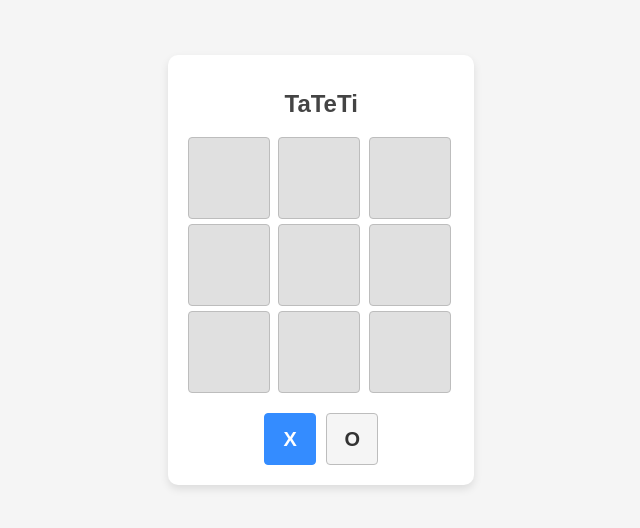
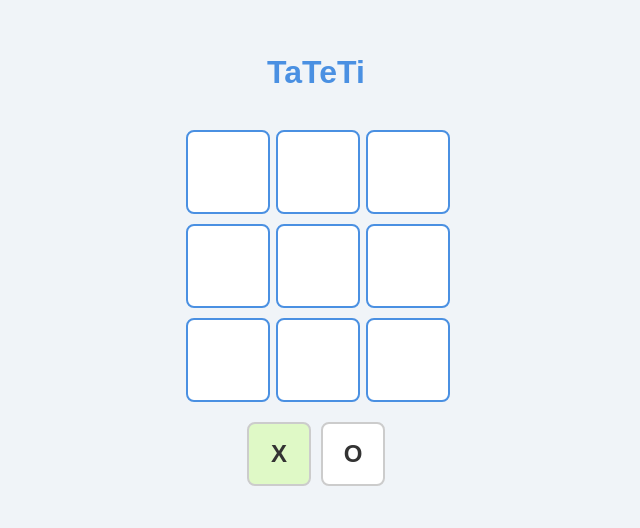
Before and after one commit to VaalentinoB/Tateti, a React (Vite) app: page / in a window 1280 px wide. Shown: the part 130-658 px from the top of the page, without its empty margins (324-964 px from the left). Built offline with nearby package versions, Linux system fonts and the light colour scheme.

Commit message:
Update: Css

```diff
--- a/src/App.css
+++ b/src/App.css
@@ -1,79 +1,112 @@
-/* General styles */
+
 body {
   font-family: Arial, sans-serif;
-  background-color: #f5f5f5;
-  color: #333;
   margin: 0;
+  padding: 0;
   display: flex;
   justify-content: center;
   align-items: center;
-  min-height: 100vh;
+  height: 100vh;
+  background-color: #f0f4f8;
+  color: #333;
+  overflow: hidden;
 }
 
 .board {
+  display: flex;
+  flex-direction: column;
+  align-items: center;
+  gap: 20px;
   text-align: center;
-  padding: 20px;
-  background: #ffffff;
-  box-shadow: 0 4px 8px rgba(0, 0, 0, 0.1);
-  border-radius: 10px;
-  max-width: 400px;
-  width: 90%;
 }
 
 h1 {
-  font-size: 24px;
+  font-size: 2rem;
+  color: #4a90e2;
   margin-bottom: 20px;
-  color: #444;
 }
 
 .game {
   display: grid;
-  grid-template-columns: repeat(3, 1fr);
-  gap: 5px;
-  margin-bottom: 20px;
+  grid-template-columns: repeat(3, 80px);
+  gap: 10px;
 }
 
 .square {
-  background: #e0e0e0;
-  border: 1px solid #bdbdbd;
-  border-radius: 4px;
+  width: 80px;
   height: 80px;
-  width: 80px;
   display: flex;
   justify-content: center;
   align-items: center;
-  font-size: 24px;
+  font-size: 2rem;
   font-weight: bold;
+  border: 2px solid #4a90e2;
+  border-radius: 8px;
+  background-color: #fff;
   cursor: pointer;
+  transition: background-color 0.3s ease;
 }
 
 .square:hover {
-  background: #d6d6d6;
-  transform: scale(1.05);
+  background-color: #eaf4ff;
 }
 
 .square.selected {
-  background: #42a5f5;
-  color: #ffffff;
-  border-color: #2196f3;
+  background-color: #dff9c6;
 }
 
 .turns {
   display: flex;
-  justify-content: center;
   gap: 10px;
 }
 
 .turns .square {
-  height: 50px;
-  width: 50px;
-  font-size: 20px;
+  width: 60px;
+  height: 60px;
+  font-size: 1.5rem;
   cursor: default;
-  background: #f5f5f5;
+  border: 2px solid #ccc;
 }
 
-.turns .square.selected {
-  background: #348cff;
-  color: white;
-  border-color: #348cff;
+
+.winner {
+  position: fixed;
+  top: 50%;
+  left: 50%;
+  transform: translate(-50%, -50%);
+  background-color: #fff;
+  padding: 20px;
+  border-radius: 10px;
+  text-align: center;
+  z-index: 10;
+  box-shadow: 0 4px 10px rgba(0, 0, 0, 0.25);
 }
+
+.winner .text h2 {
+  margin: 0;
+  font-size: 1.5rem;
+  color: #333;
+}
+
+.winner .win {
+  display: flex;
+  justify-content: center;
+  align-items: center;
+  font-size: 2rem;
+  margin: 10px 0;
+}
+
+.winner button {
+  padding: 10px 20px;
+  font-size: 1rem;
+  border: none;
+  border-radius: 5px;
+  background-color: #4a90e2;
+  color: #fff;
+  cursor: pointer;
+  transition: background-color 0.3s ease;
+}
+
+.winner button:hover {
+  background-color: #357abd;
+}
```
